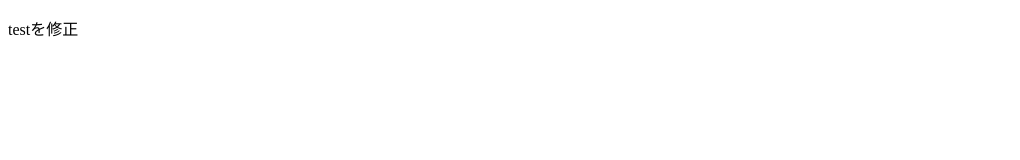
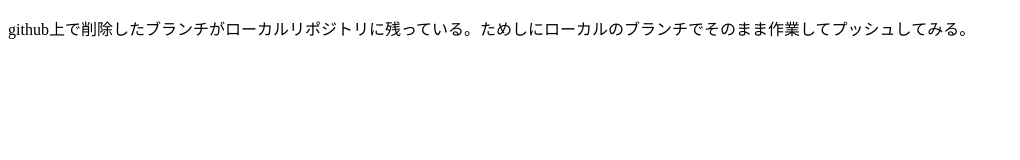
Before and after one commit to yusuke1981/test_yusuke1981, a plain HTML site: page index.html in a window 1280 px wide. Shown: the whole page, without its empty margins (0-1020 px from the left). Drawn offline with Linux system fonts and the light colour scheme.

Commit message:
github上で削除したブランチがローカルリポジトリに残っている。ためしにローカルのブランチでそのまま作業してプッシュしてみる。

```diff
--- a/index.html
+++ b/index.html
@@ -4,6 +4,6 @@
     <meta charset="utf-8">
   </head>
   <body>
-  	<p>testを修正</p>
+  	<p>github上で削除したブランチがローカルリポジトリに残っている。ためしにローカルのブランチでそのまま作業してプッシュしてみる。</p>
   </body>
 </html>
```
